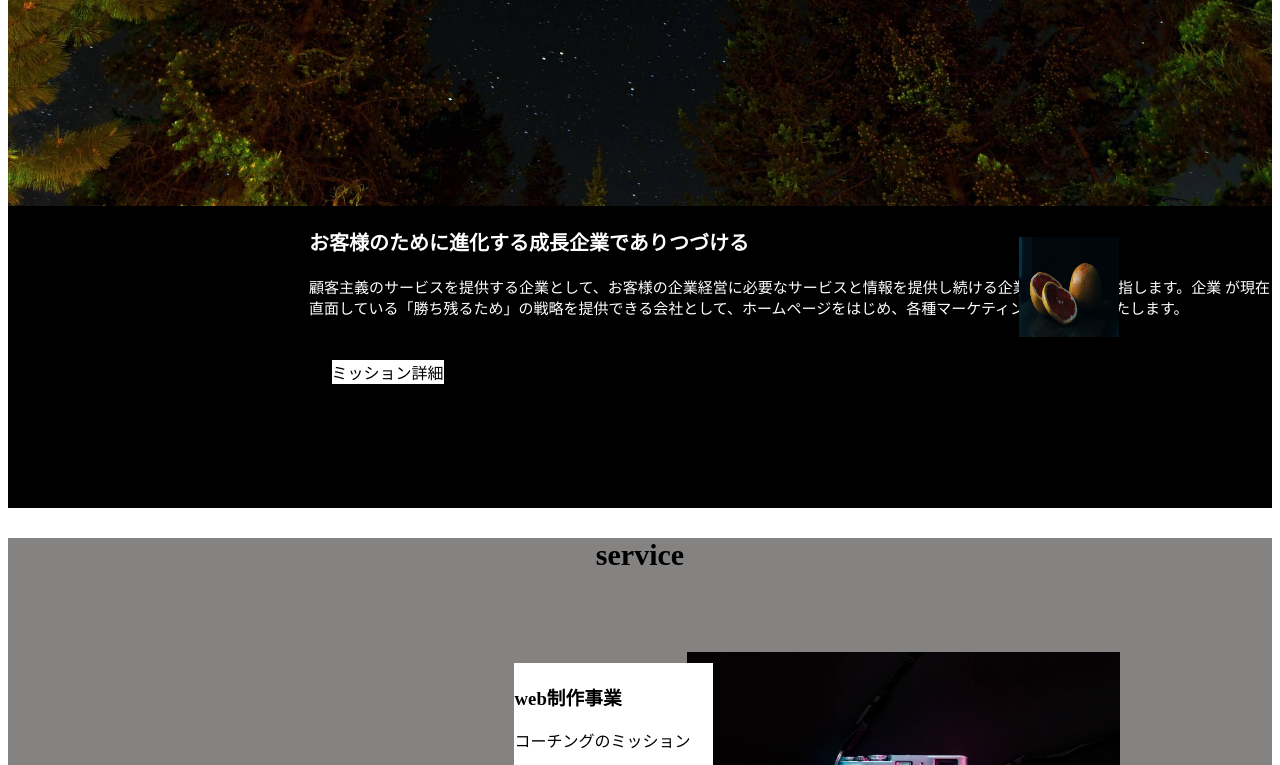
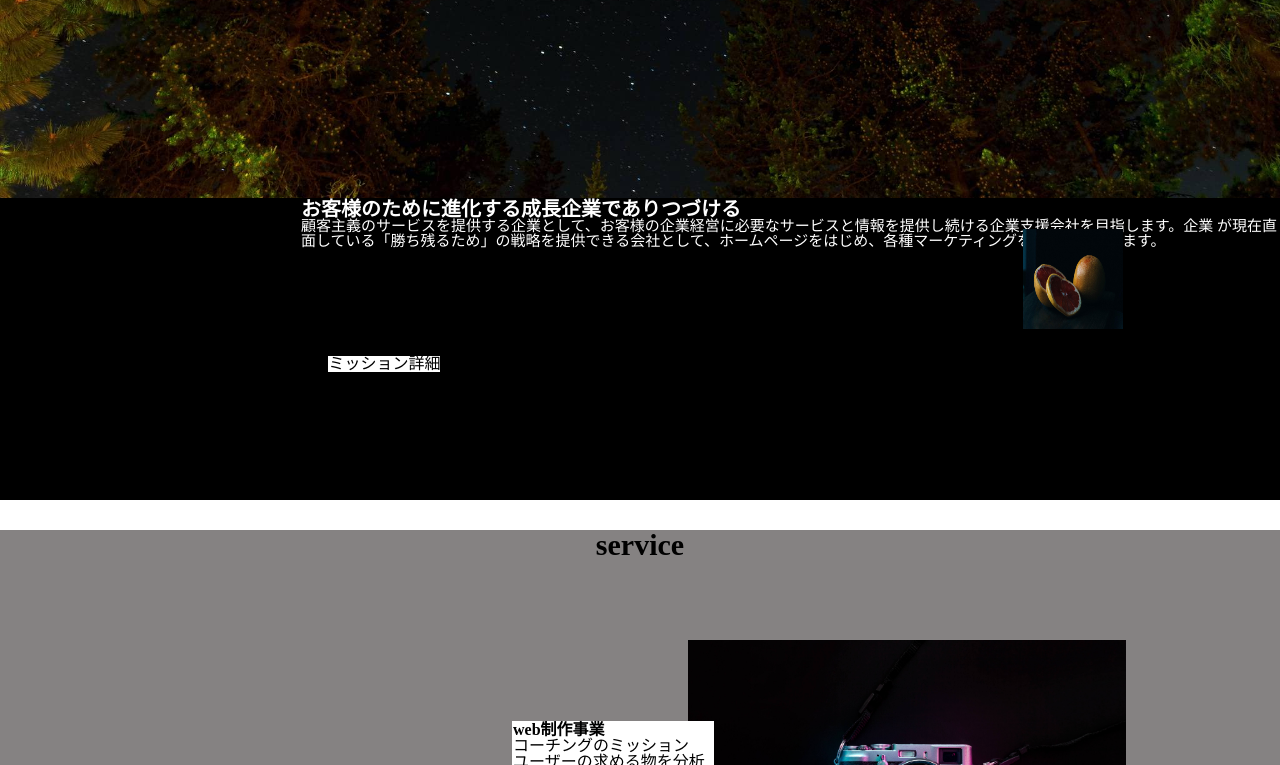
Before and after one commit to chonchon0516/20210215_toyoda, a plain HTML site: page index.html in a window 1280 px wide. Shown: the part 472-1237 px from the top of the page. Drawn offline with Linux system fonts and the light colour scheme.

Commit message:
html update1

```diff
--- a/index.html
+++ b/index.html
@@ -6,6 +6,7 @@
   <meta name="viewport" content="width=device-width, initial-scale=1.0" />
   <title>COACHTECH</title>
   <link rel="stylesheet" href="css/style.css" />
+  <link rel="stylesheet" href="css/reset.css" />
 </head>
 
 <body>
```
Also changed, not shown: 1 other file.
